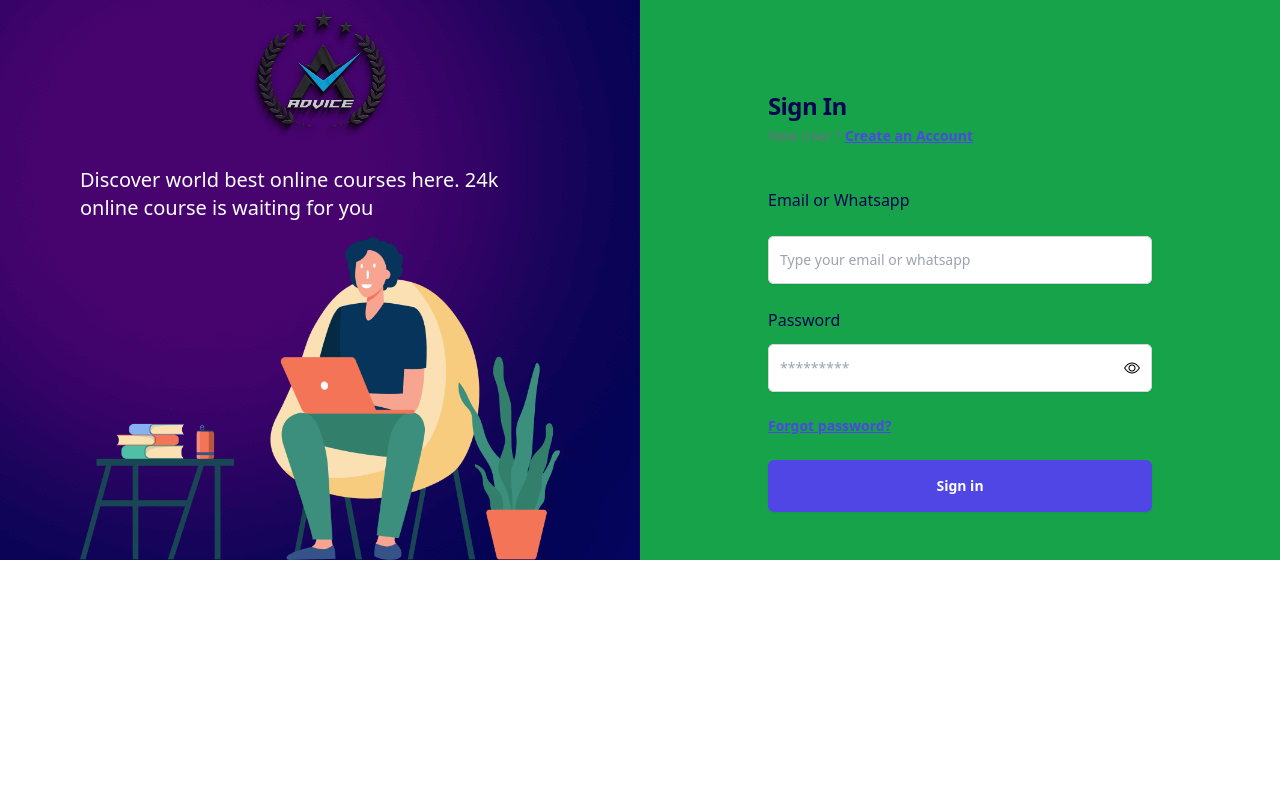
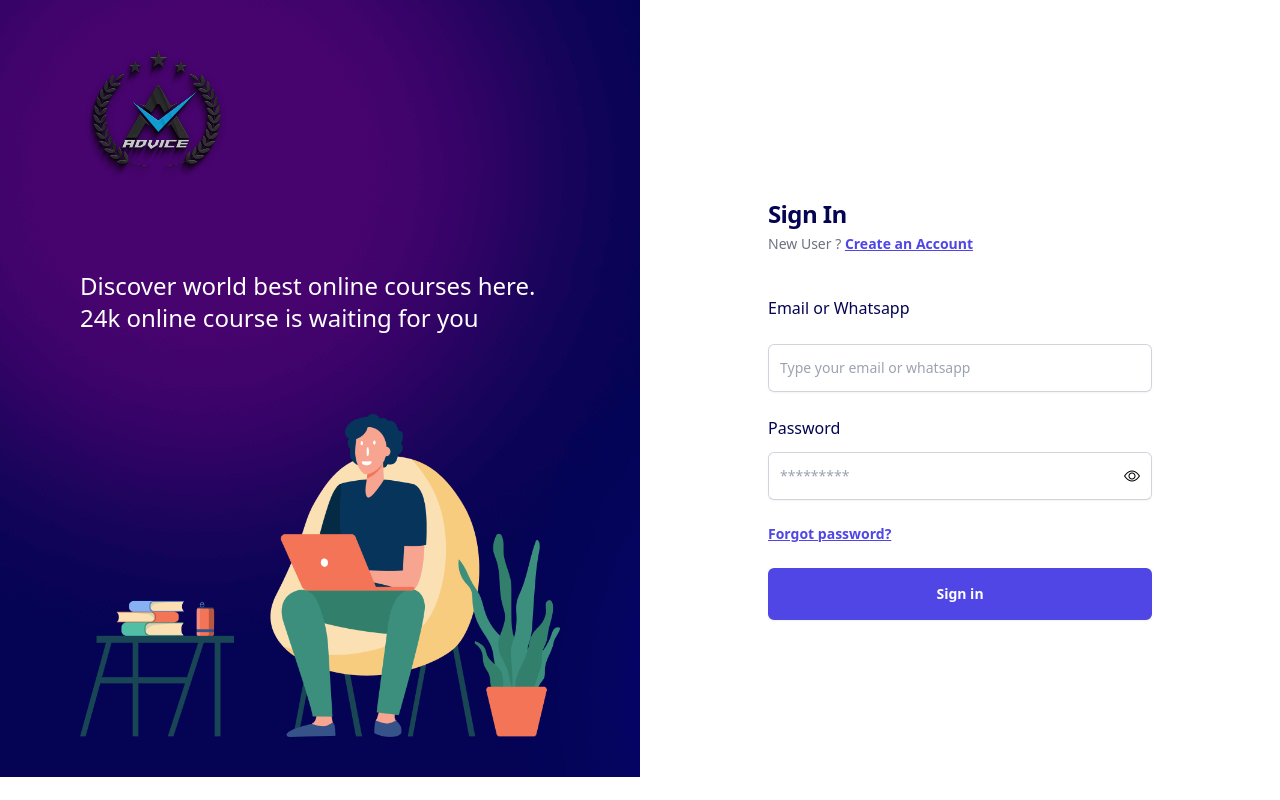
Before and after one commit to anupom998/Advance-E-Learning-Platform, a React (Create React App) app: page /login in a window 1280 px wide. Built offline with nearby package versions, Linux system fonts and the light colour scheme.

Commit message:
sign-in page complete

```diff
--- a/src/App.js
+++ b/src/App.js
@@ -16,7 +16,7 @@ import AirdropEarn from "./Pages/Normal/AirdropEarn";
 import MyLearning from "./Pages/Normal/MyLearning"
 import Profile from "./Pages/Normal/Profile"
 import VideoEarn from "./Pages/Normal/VideoEarn"
-import useAuth from "./hooks/useAuth.js";
+import useAuth from "./hooks/useAuth";
 import IndexPage from "./Pages/IndexPage";
 
 
--- a/src/Components/IndexPage/Hero.js
+++ b/src/Components/IndexPage/Hero.js
@@ -1,4 +1,5 @@
 import React from "react";
+import { Link } from "react-router-dom";
 import HeroImg from "../../assets/hero-img.png";
 import PrimaryButton from "../Library/Button/PrimaryButton";
 import SecondaryButton from "../Library/Button/SecondaryButton";
@@ -26,14 +27,18 @@ const Hero = () => {
 
           {/* Navigation link */}
           <div className="flex space-x-3 mb-7">
+            <Link to={"/login"}>
               <PrimaryButton
                 title="Login"
                 icon={<i class="bi bi-arrow-right"></i>}
               />
+            </Link>
+            <Link to={"/sign-up"}>
               <SecondaryButton
                 title="Sign up"
                 icon={<i class="bi bi-arrow-right"></i>}
                 />
+              </Link>
           </div>
 
           {/* Slogun */}
--- a/src/Pages/Login/SignIn.js
+++ b/src/Pages/Login/SignIn.js
@@ -17,16 +17,16 @@ const SignIn = () => {
                 {/*left content  */}
                 <div className=' h-full w-full bg-signIn px-20 flex flex-col'>
                     {/* logo */}
-                    <div className='flex-1 flex items-center justify-center'>
-                        <a href='#' className='justify-start'>
+                    <div className='flex-1 py-10'>
+                        <a href='#' className=''>
                             <img src={Logo} />
                         </a>
                     </div>
                       {/* text */}
-                    <div className='flex-1 flex items-center justify-center'>
-                        <p className='text-xl text-white'>Discover world best online courses here. 24k online course is waiting for you</p>
+                    <div className='flex-1 py-10'>
+                        <p className='text-2xl text-white'>Discover world best online courses here. 24k online course is waiting for you</p>
                     </div>
-                    <div className='flex-1 flex items-center justify-center' >
+                    <div className='flex-1 py-10' >
                     {/* person's image  */}
                         <img src={Person} />
                     </div>
@@ -34,7 +34,7 @@ const SignIn = () => {
 
 
                 {/* right content */}
-            <div className='flex-1 h-full bg-green-600'>
+            <div className='flex-1 h-full '>
 
                 <div className="flex min-h-full flex-1 flex-col justify-center px-6 py-12 lg:px-8">
                     <div className="sm:mx-auto sm:w-full sm:max-w-sm">
```
Lines whose indentation alone changed are shown as unchanged.
